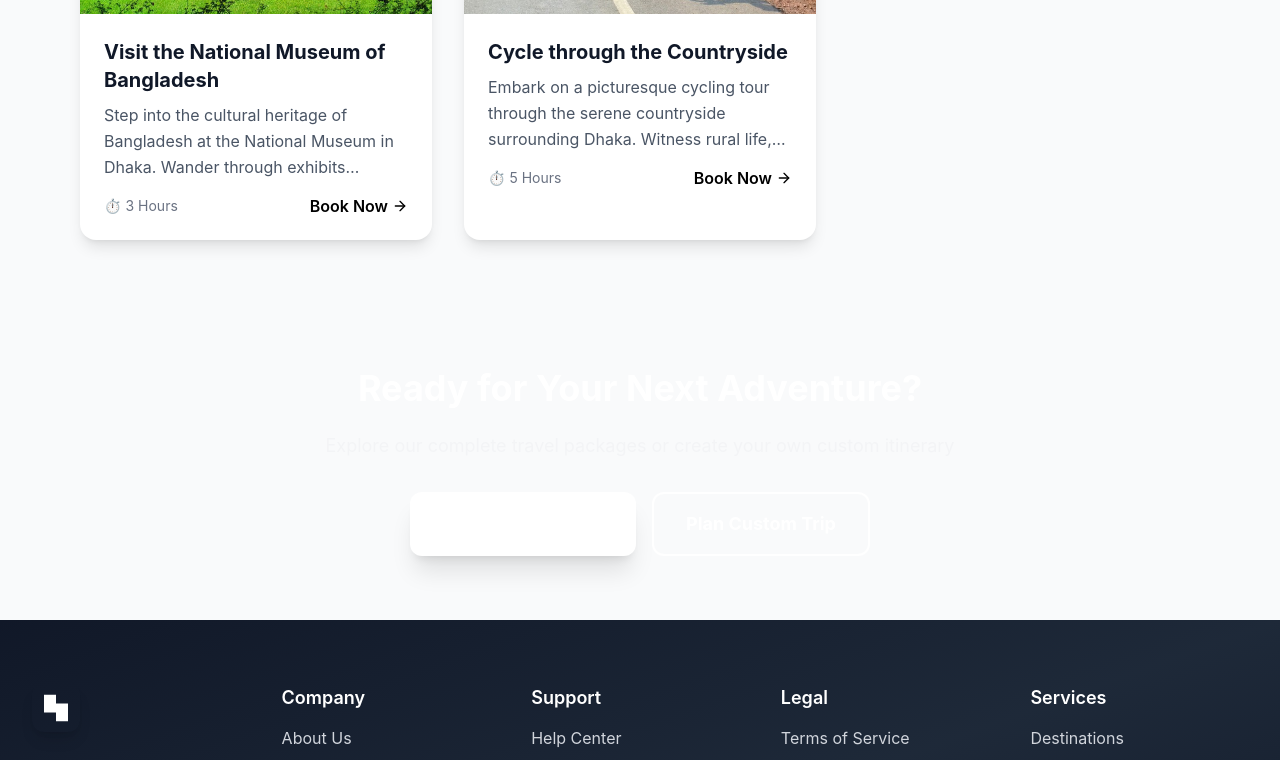
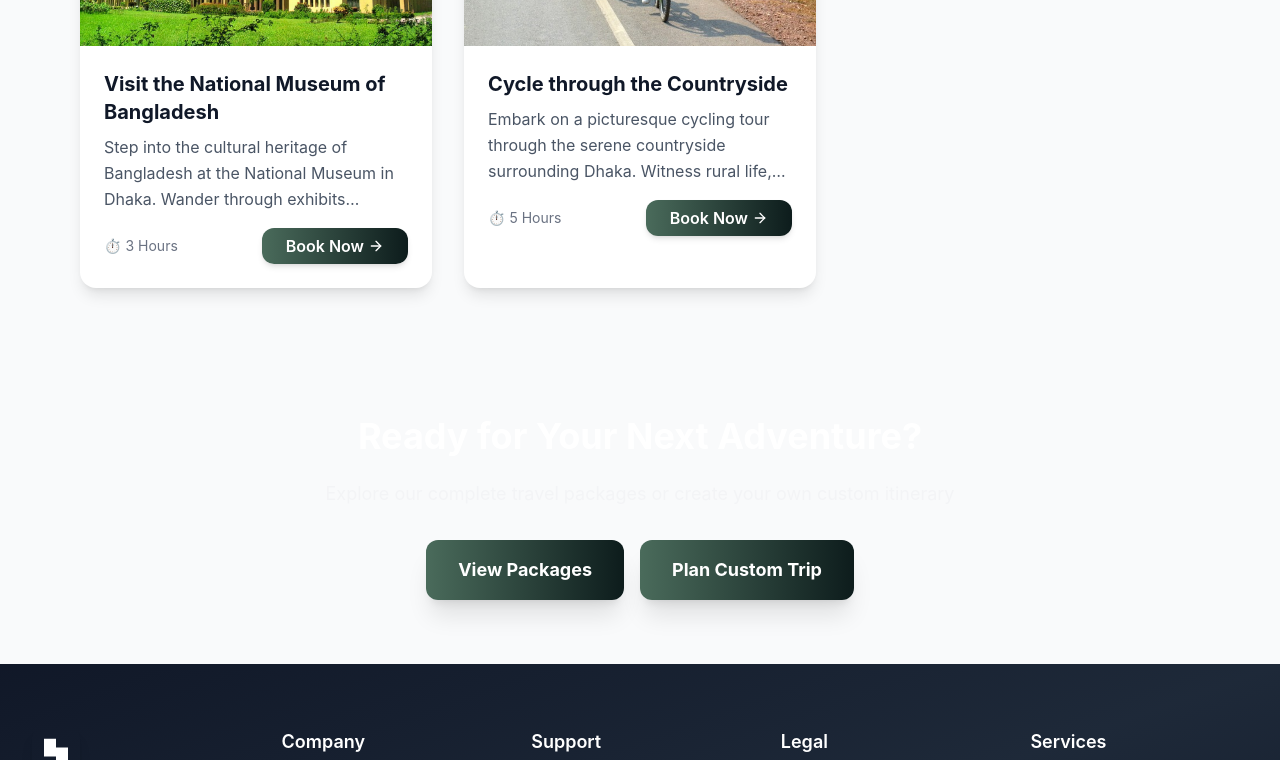
Before and after one commit to Redwan-Ahmed241/Wandernest-Software, a React (Vite) app: page /things-to-do in a window 1280 px wide. Shown: the part 2025-2785 px from the top of the page. Built offline with nearby package versions, Linux system fonts and the light colour scheme; no server answers.

Commit message:
Enhance button styling with gradient backgrounds and improved layout for better user experience

```diff
--- a/src/Pages/ThingsToDo.tsx
+++ b/src/Pages/ThingsToDo.tsx
@@ -280,7 +280,13 @@ const ThingsToDo: FunctionComponent = () => {
                             {card.duration}
                           </span>
                         </div>
-                        <button className="flex items-center gap-1 text-primary font-semibold hover:gap-2 transition-all duration-200">
+                        <button
+                          className="flex items-center gap-1 font-semibold hover:gap-2 transition-all duration-200 px-6 py-2 rounded-xl shadow-md"
+                          style={{
+                            background: "linear-gradient(to right, #4a6b5b, #0d1c1c)",
+                            color: "white",
+                          }}
+                        >
                           <span>Book Now</span>
                           <ArrowRight className="w-4 h-4" />
                         </button>
@@ -306,14 +312,23 @@ const ThingsToDo: FunctionComponent = () => {
             <div className="flex flex-col sm:flex-row gap-4 justify-center">
               <button
                 onClick={() => navigate("/packages")}
-                className="px-8 py-4 bg-white text-primary font-bold text-lg rounded-xl shadow-xl hover:shadow-2xl transition-all duration-300 hover:scale-105 flex items-center justify-center gap-2"
+                className="px-8 py-4 font-bold text-lg rounded-xl shadow-xl transition-all duration-300 hover:scale-105 flex items-center justify-center gap-2"
+                style={{
+                  background: "linear-gradient(to right, #4a6b5b, #0d1c1c)",
+                  color: "white",
+                  border: "none"
+                }}
               >
                 View Packages
-                <ArrowRight className="w-5 h-5" />
               </button>
               <button
                 onClick={() => navigate("/plan-a-trip")}
-                className="px-8 py-4 border-2 border-white text-white font-bold text-lg rounded-xl hover:bg-white hover:text-primary transition-all duration-300 hover:scale-105"
+                className="px-8 py-4 font-bold text-lg rounded-xl shadow-xl transition-all duration-300 hover:scale-105"
+                style={{
+                  background: "linear-gradient(to right, #4a6b5b, #0d1c1c)",
+                  color: "white",
+                  border: "none"
+                }}
               >
                 Plan Custom Trip
               </button>
```
